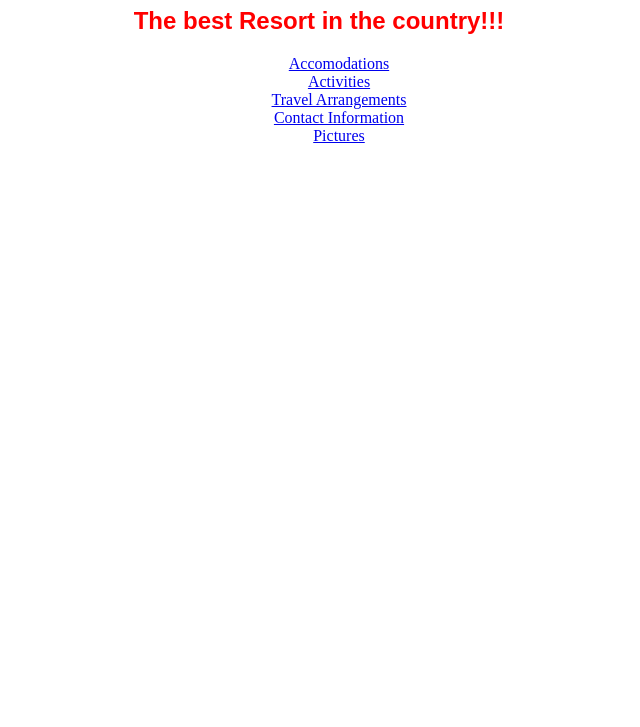
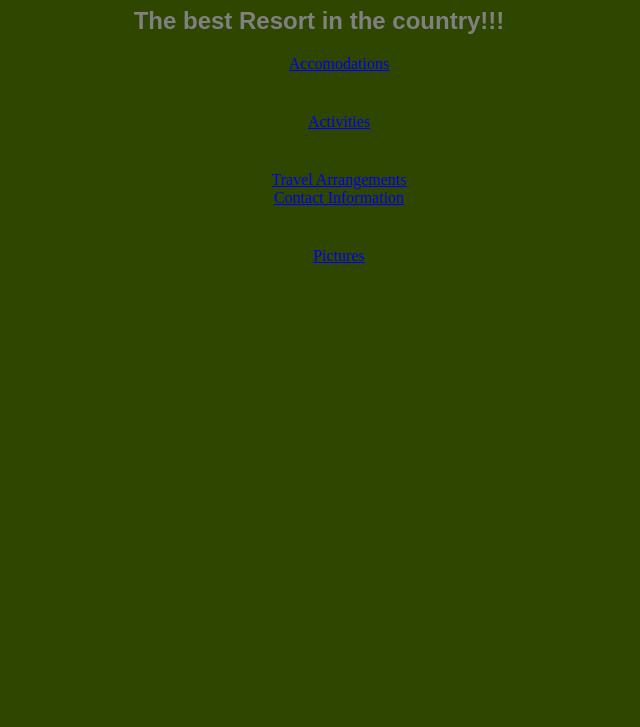
Before and after one commit to MugachaGichamba/island-resort, a plain HTML site: page index.html in a window 1280 px wide. Shown: the part 73-800 px from the top of the page, without its empty margins (321-961 px from the left). Drawn offline with Linux system fonts and the light colour scheme.

Commit message:
add styles to h1,h2, p and body to awesome_theme

```diff
--- a/css/styles.css
+++ b/css/styles.css
@@ -1,17 +1,21 @@
 h1 {
   font-style: oblique;
   font-family: fantasy;
-  color: blue;
+  color: grey;
   text-align: center;
 }
 h2 {
   font-family: sans-serif;
-  color: red;
+  color: grey;
 }
 
 body {
   text-align: center;
+  background-color: #2E4600;
 }
 ul{
   list-style-type: none;
 }
+li {
+  margin-bottom: 40px;
+}
```
